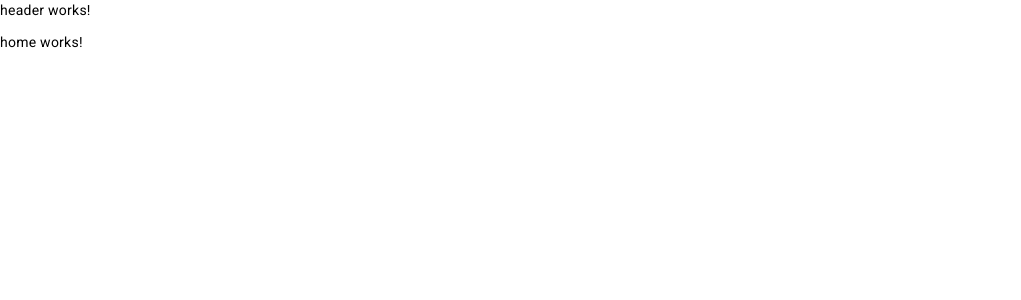
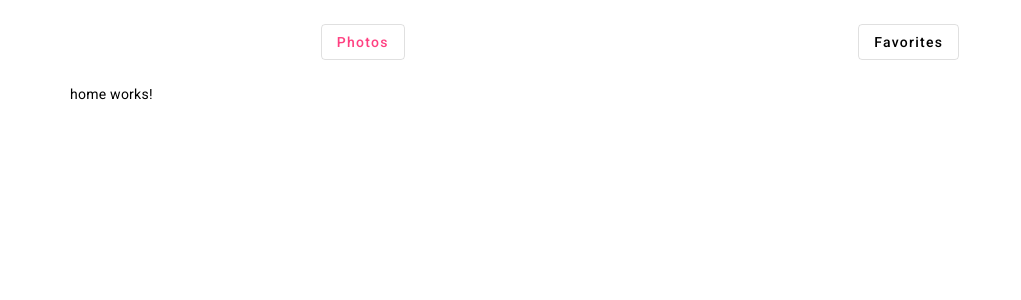
Before and after one commit to AlexWalkerson/xmtest, an Angular app: page / in a window 1280 px wide. Shown: the top 300 px of the page, without its empty margins (0-1021 px from the left). Built offline with nearby package versions, Linux system fonts and the light colour scheme.

Commit message:
feat(layout): add header links

```diff
--- a/src/app/layout/header/header.component.html
+++ b/src/app/layout/header/header.component.html
@@ -1 +1,4 @@
-<p>header works!</p>
+<div class="d-flex justify-content-around p-4">
+  <a mat-stroked-button routerLink="" routerLinkActive="mat-accent" [routerLinkActiveOptions]="{ exact: true }">Photos</a>
+  <a mat-stroked-button routerLink="favorite" routerLinkActive="mat-accent" [routerLinkActiveOptions]="{ exact: true }">Favorites</a>
+</div>
--- a/src/app/layout/layout/layout.component.html
+++ b/src/app/layout/layout/layout.component.html
@@ -1,10 +1,13 @@
-<div class="wrapper">
+<div class="container">
   <!-- top navbar-->
+  <div class="row">
     <app-header></app-header>
+  </div>
+
   <!-- Main section-->
-    <section class="section-container">
+  <section class="row">
     <!-- Page content-->
-        <div class="content-wrapper">
+    <div>
       <router-outlet></router-outlet>
     </div>
   </section>
```
Also changed, not shown: src/app/layout/layout.module.ts (+5 -4 lines). Lines whose indentation alone changed are shown as unchanged.
